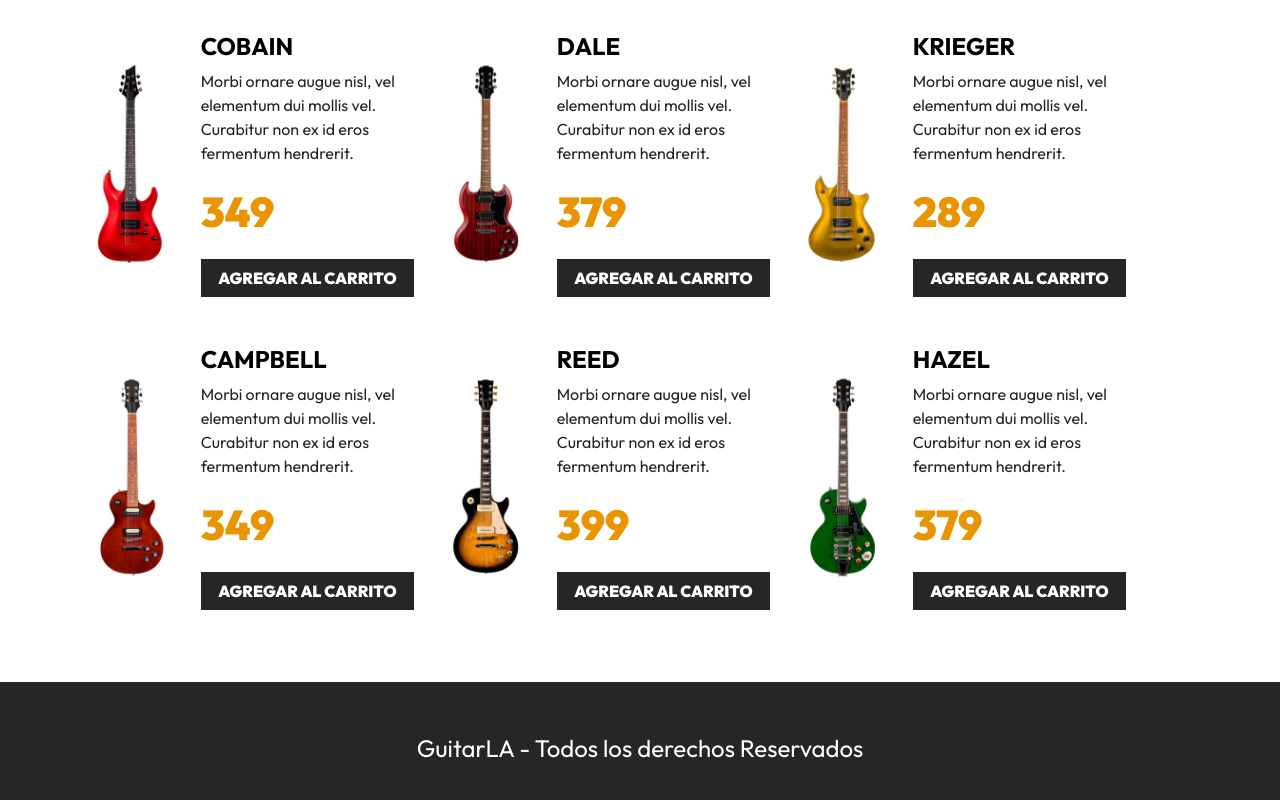
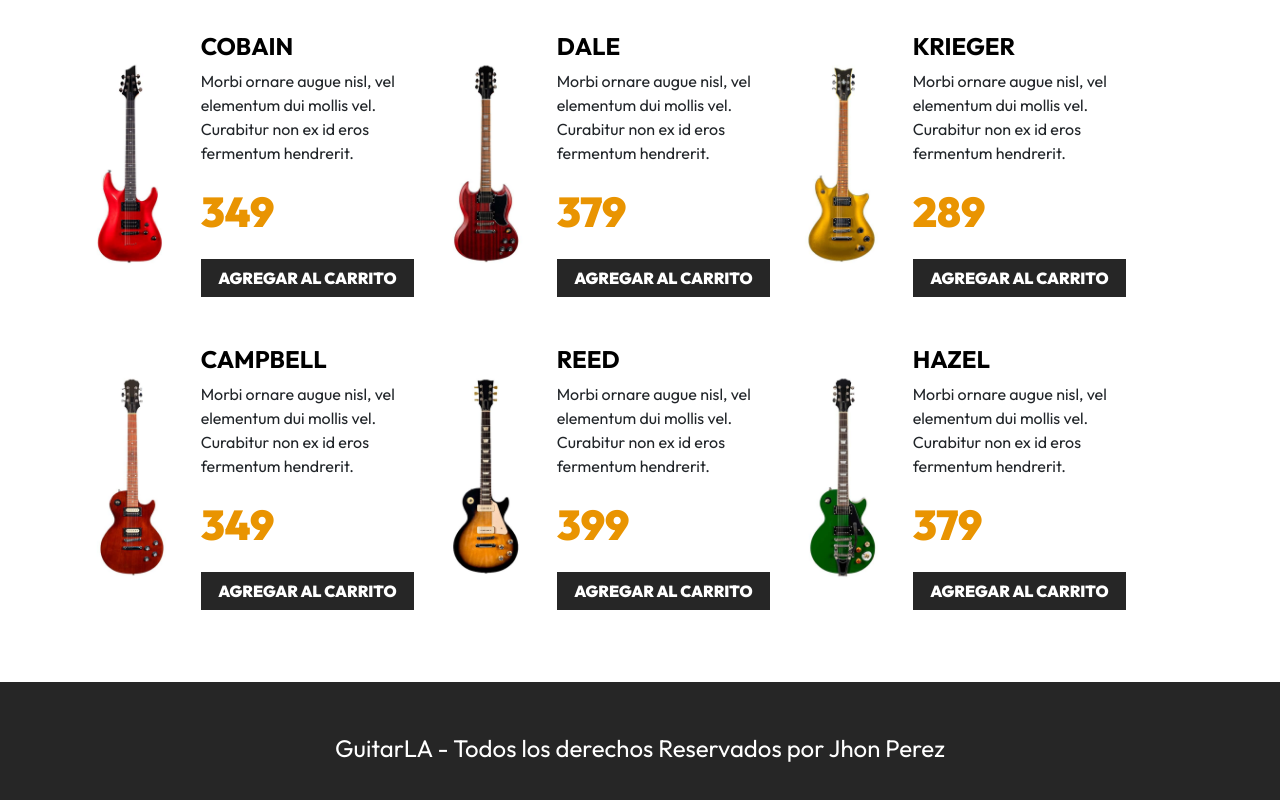
Before and after one commit to anpalop/ventaGuitarras2, a React (Vite) app in the folder proyecto-venta-guitarras/: page / in a window 1280 px wide. Shown: the part 960-1760 px from the top of the page. Built offline with nearby package versions, Linux system fonts and the light colour scheme.

Commit message:
Cambios al carrito de compras - state derivado

```diff
--- a/proyecto-venta-guitarras/src/App.jsx
+++ b/proyecto-venta-guitarras/src/App.jsx
@@ -41,7 +41,7 @@ export function App() {
       <footer className="bg-dark mt-5 py-5">
         <div className="container-xl">
           <p className="text-white text-center fs-4 mt-4 m-md-0">
-            GuitarLA - Todos los derechos Reservados
+            GuitarLA - Todos los derechos Reservados por Jhon Perez
           </p>
         </div>
       </footer>
--- a/proyecto-venta-guitarras/src/components/Header.jsx
+++ b/proyecto-venta-guitarras/src/components/Header.jsx
@@ -1,9 +1,10 @@
 import { Fragment } from "react/jsx-runtime";
 
-export default function Header({ carrito, setCarrito }) {
-  const nombre = "Jhon";
+export default function Header({ carrito }) {
 
-  function AgregarQuitar(item) {}
+  // Creacion de state derivado
+
+  const carritoVacio = () => carrito.length === 0
 
   return (
     <header className="py-5 header">
@@ -27,7 +28,8 @@ export default function Header({ carrito, setCarrito }) {
               />
 
               <div id="carrito" className="bg-white p-3">
-                <p className="text-center">El carrito esta vacio</p>
+                {
+                  carritoVacio() ? (<p className="text-center">El carrito esta vacio</p>) : (
                 <table className="w-100 table">
                   <thead>
                     <tr>
@@ -80,7 +82,7 @@ export default function Header({ carrito, setCarrito }) {
                     ))}
                   </tbody>
                 </table>
-
+)}
                 <p className="text-end">
                   Total pagar: <span className="fw-bold">$899</span>
                 </p>
--- a/proyecto-venta-guitarras/src/ejercicios/4 - llamada BD props/Ejercicio54-1.jsx
+++ b/proyecto-venta-guitarras/src/ejercicios/4 - llamada BD props/Ejercicio54-1.jsx
@@ -29,6 +29,7 @@ export default function ComponentesPorCurso() {
         <p>==========================================</p>
         {curso.map((element) => (
           <PropsCursos
+            key={element.nombre}
             nombre={element.nombre}
             estudiantes={element.cantidadEstudiantes}
           />
--- a/proyecto-venta-guitarras/src/main.jsx
+++ b/proyecto-venta-guitarras/src/main.jsx
@@ -5,6 +5,6 @@ import { App } from "./App";
 
 createRoot(document.getElementById("root")).render(
   <StrictMode>
-    <App />
+    <App/>
   </StrictMode>
 );
```
